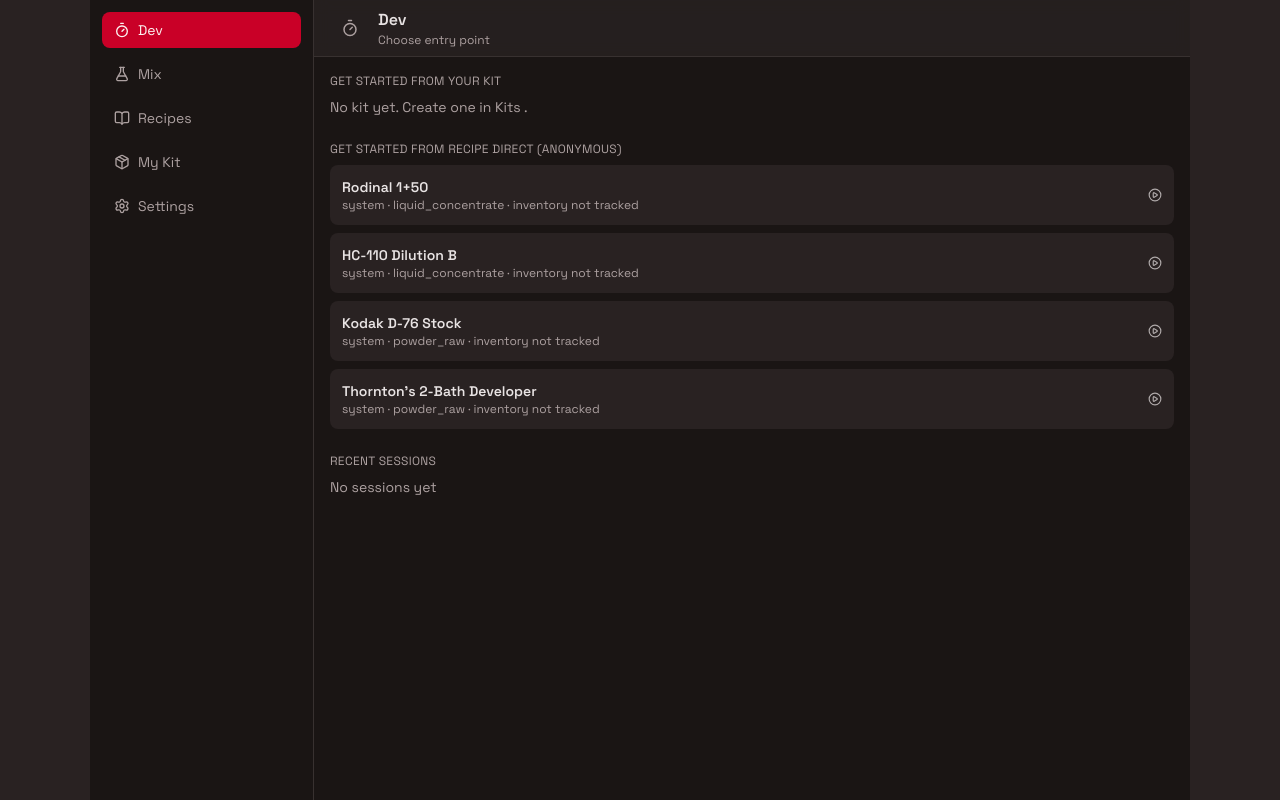
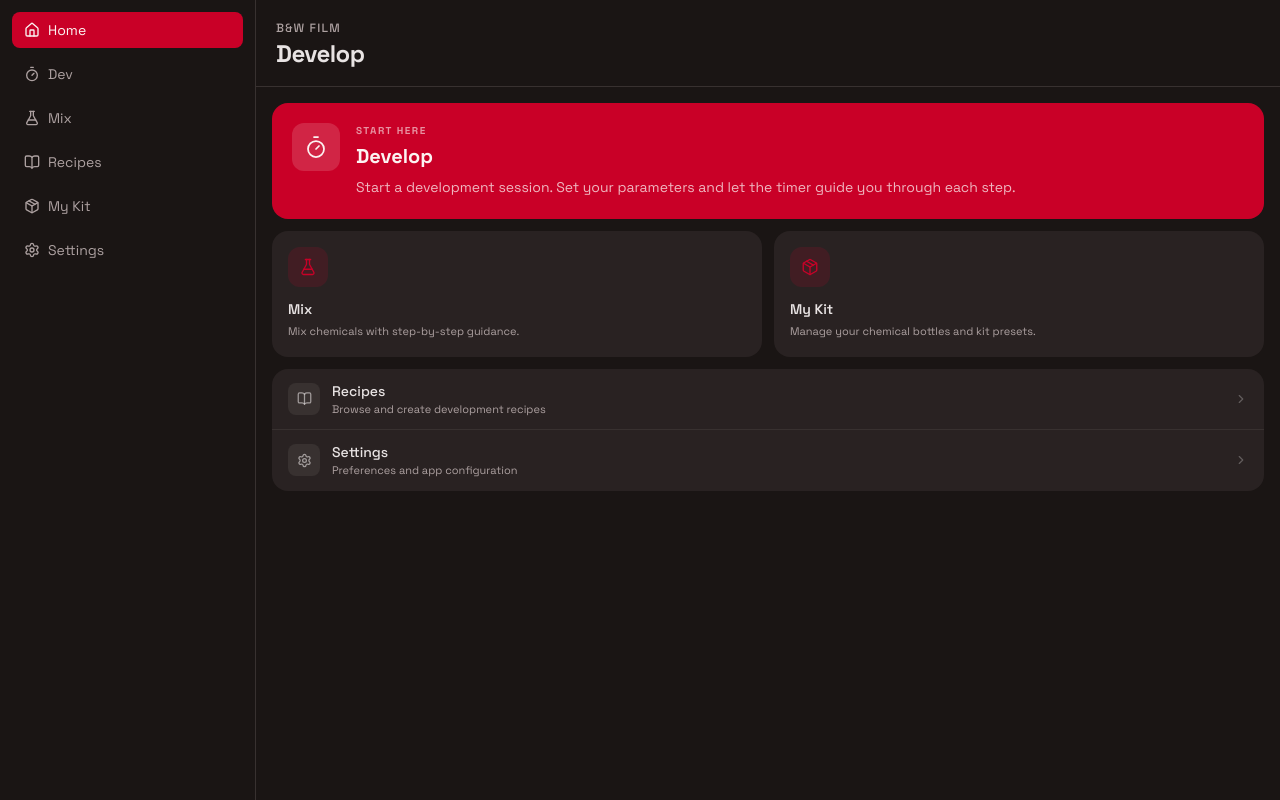
Before and after one commit to themiddnight/film-dev-app, a React (Vite) app in the folder frontend/: page /home in a window 1280 px wide. Before the commit this address led to /dev. Built offline with nearby package versions, Linux system fonts and the light colour scheme.

Commit message:
feat: add HomePage and update navigation structure to include Home

```diff
--- a/frontend/src/App.tsx
+++ b/frontend/src/App.tsx
@@ -4,6 +4,7 @@
 import { useEffect } from "react";
 
 // Pages
+import HomePage from "./pages/HomePage";
 import RecipesPage from "./pages/RecipesPage";
 import RecipeDetailPage from "./pages/RecipeDetailPage";
 import CreateRecipeFullPage from "./pages/CreateRecipeFullPage";
@@ -38,11 +39,12 @@
   return (
     // max-width layout — mobile-first, centered on larger screens
     <div className="h-dvh flex justify-center bg-base-200">
-      <div className="w-full max-w-275 h-dvh bg-base-100 relative overflow-hidden flex flex-col">
+      <div className="w-full h-dvh bg-base-100 relative overflow-hidden flex flex-col">
         <BrowserRouter>
           <Routes>
             <Route path="/" element={<MainLayout />}>
-              <Route index element={<Navigate to="dev" replace />} />
+              <Route index element={<Navigate to="home" replace />} />
+              <Route path="home" element={<HomePage />} />
               <Route path="dev" element={<DevEntryPage />} />
               <Route path="dev/setup" element={<DevSetupPage />} />
               <Route path="dev/timer" element={<DevTimerPage />} />
--- a/frontend/src/components/MainLayout.tsx
+++ b/frontend/src/components/MainLayout.tsx
@@ -1,14 +1,23 @@
 import { useEffect, useRef } from 'react'
-import { NavLink, Outlet, useLocation } from 'react-router-dom'
-import { BookOpen, FlaskConical, Package, Settings, Timer } from 'lucide-react'
+import { NavLink, Outlet, useLocation, useNavigate } from 'react-router-dom'
+import { BookOpen, FlaskConical, Home, Package, Settings, Timer } from 'lucide-react'
 import { useMixingStore } from '../store/mixingStore'
 
-const tabs = [
+// Tablet sidebar tabs (Home first, then the rest)
+const sidebarTabs = [
+  { to: '/home', label: 'Home', icon: Home },
   { to: '/dev', label: 'Dev', icon: Timer },
   { to: '/mix', label: 'Mix', icon: FlaskConical },
   { to: '/recipes', label: 'Recipes', icon: BookOpen },
   { to: '/kits', label: 'My Kit', icon: Package },
   { to: '/settings', label: 'Settings', icon: Settings },
+]
+
+// Mobile bottom nav: Recipes · HOME (FAB) · Settings
+const mobileNavItems = [
+  { to: '/recipes', label: 'Recipes', icon: BookOpen, isFab: false },
+  { to: '/home', label: 'Home', icon: Home, isFab: true },
+  { to: '/settings', label: 'Settings', icon: Settings, isFab: false },
 ]
 
 // Routes where the bottom nav should be hidden (active process screens)
@@ -40,6 +49,7 @@
 
 export default function MainLayout() {
   const { pathname } = useLocation()
+  const navigate = useNavigate()
   const hideNav = PROCESS_ROUTES.includes(pathname)
   const resetMixing = useMixingStore((s) => s.resetAll)
   const prevPathRef = useRef(pathname)
@@ -54,8 +64,9 @@
 
   return (
     <div className="h-full w-full flex flex-col md:flex-row">
-      <aside className="hidden md:flex md:w-56 border-r border-base-300 p-3 flex-col gap-2 bg-base-100">
-        {tabs.map((tab) => (
+      {/* Tablet sidebar */}
+      <aside className="hidden md:flex md:w-1/5 md:min-w-56 border-r border-base-300 p-3 flex-col gap-2 bg-base-100">
+        {sidebarTabs.map((tab) => (
           <TabLink key={tab.to} to={tab.to} label={tab.label} icon={tab.icon} />
         ))}
       </aside>
@@ -64,23 +75,37 @@
         <Outlet />
       </main>
 
+      {/* Mobile bottom nav: Recipes · HOME FAB · Settings */}
       {!hideNav && (
-        <nav className="md:hidden h-16 fixed bottom-0 left-1/2 -translate-x-1/2 w-full max-w-275 border-t border-base-300 bg-base-100 px-2 py-1 grid grid-cols-5 gap-1 z-40">
-          {tabs.map((tab) => {
-            const Icon = tab.icon
-            return (
+        <nav className="md:hidden h-16 fixed bottom-0 left-1/2 -translate-x-1/2 w-full max-w-275 border-t border-base-300 bg-base-100 z-40 flex items-center justify-around px-4">
+          {mobileNavItems.map(({ to, label, icon: Icon, isFab }) =>
+            isFab ? (
+              <button
+                key={to}
+                onClick={() => navigate(to)}
+                className={`w-18 h-18 rounded-full flex flex-col items-center justify-center gap-0.5 shadow-lg -mt-5 border-4 border-base-100 transition-colors ${
+                  pathname === to
+                    ? 'bg-primary text-primary-content'
+                    : 'bg-base-300 text-base-content hover:bg-primary hover:text-primary-content'
+                }`}
+                aria-label={label}
+              >
+                <Icon size={22} />
+                <span className="text-[10px] font-semibold">{label}</span>
+              </button>
+            ) : (
               <NavLink
-                key={tab.to}
-                to={tab.to}
+                key={to}
+                to={to}
                 className={({ isActive }) =>
-                  `flex flex-col items-center justify-center py-1 rounded-md text-[10px] ${isActive ? 'text-primary font-semibold' : 'text-sub'}`
+                  `flex flex-col items-center justify-center py-1 gap-0.5 text-[10px] w-14 ${isActive ? 'text-primary font-semibold' : 'text-sub'}`
                 }
               >
                 <Icon size={18} />
-                <span>{tab.label}</span>
+                <span>{label}</span>
               </NavLink>
             )
-          })}
+          )}
         </nav>
       )}
     </div>
--- /dev/null
+++ b/frontend/src/pages/HomePage.tsx
@@ -0,0 +1,125 @@
+// pages/HomePage.tsx — entry point / launcher
+import { useNavigate } from 'react-router-dom'
+import { Timer, FlaskConical, Package, BookOpen, Settings, ChevronRight } from 'lucide-react'
+
+type NavCard = {
+  to: string
+  icon: typeof Timer
+  label: string
+  description: string
+  size: 'hero' | 'secondary' | 'tertiary'
+}
+
+const cards: NavCard[] = [
+  {
+    to: '/dev',
+    icon: Timer,
+    label: 'Develop',
+    description: 'Start a development session. Set your parameters and let the timer guide you through each step.',
+    size: 'hero',
+  },
+  {
+    to: '/mix',
+    icon: FlaskConical,
+    label: 'Mix',
+    description: 'Mix chemicals with step-by-step guidance.',
+    size: 'secondary',
+  },
+  {
+    to: '/kits',
+    icon: Package,
+    label: 'My Kit',
+    description: 'Manage your chemical bottles and kit presets.',
+    size: 'secondary',
+  },
+  {
+    to: '/recipes',
+    icon: BookOpen,
+    label: 'Recipes',
+    description: 'Browse and create development recipes',
+    size: 'tertiary',
+  },
+  {
+    to: '/settings',
+    icon: Settings,
+    label: 'Settings',
+    description: 'Preferences and app configuration',
+    size: 'tertiary',
+  },
+]
+
+export default function HomePage() {
+  const navigate = useNavigate()
+
+  const hero = cards.find((c) => c.size === 'hero')!
+  const secondary = cards.filter((c) => c.size === 'secondary')
+  const tertiary = cards.filter((c) => c.size === 'tertiary')
+
+  return (
+    <div className="flex flex-col h-full">
+      {/* Header */}
+      <div className="bg-base-100 sticky top-0 z-30 border-b border-base-300 px-5 pt-5 pb-4">
+        <p className="text-xs font-medium text-sub uppercase tracking-widest mb-0.5">B&amp;W Film</p>
+        <h1 className="text-2xl font-bold tracking-tight">Develop</h1>
+      </div>
+
+      <div className="flex-1 min-h-0 overflow-y-auto px-4 py-4 space-y-3">
+
+        {/* Hero — Dev */}
+        <button
+          onClick={() => navigate(hero.to)}
+          className="w-full text-left rounded-2xl bg-primary text-primary-content p-5 hover:brightness-110 active:scale-[0.98] transition-all"
+        >
+          <div className="flex items-start gap-4">
+            <div className="w-12 h-12 rounded-xl bg-primary-content/15 flex items-center justify-center shrink-0">
+              <hero.icon size={24} strokeWidth={1.75} />
+            </div>
+            <div className="flex-1 min-w-0">
+              <p className="text-[10px] font-bold uppercase tracking-[0.15em] opacity-60 mb-1">Start here</p>
+              <p className="text-xl font-bold mb-1.5">{hero.label}</p>
+              <p className="text-sm opacity-75 leading-relaxed">{hero.description}</p>
+            </div>
+          </div>
+        </button>
+
+        {/* Secondary — Mix + My Kit */}
+        <div className="grid grid-cols-2 gap-3">
+          {secondary.map((card) => (
+            <button
+              key={card.to}
+              onClick={() => navigate(card.to)}
+              className="text-left rounded-2xl bg-base-200 hover:bg-base-300 active:scale-[0.97] transition-all p-4"
+            >
+              <div className="w-10 h-10 rounded-xl bg-primary/15 flex items-center justify-center mb-3">
+                <card.icon size={18} className="text-primary" strokeWidth={1.75} />
+              </div>
+              <p className="font-semibold text-sm mb-1">{card.label}</p>
+              <p className="text-[11px] text-sub leading-relaxed">{card.description}</p>
+            </button>
+          ))}
+        </div>
+
+        {/* Tertiary — Recipes + Settings */}
+        <div className="rounded-2xl bg-base-200 overflow-hidden divide-y divide-base-300">
+          {tertiary.map((card) => (
+            <button
+              key={card.to}
+              onClick={() => navigate(card.to)}
+              className="w-full text-left px-4 py-3 flex items-center gap-3 hover:bg-base-300 active:bg-base-300 transition-colors"
+            >
+              <div className="w-8 h-8 rounded-lg bg-base-300 flex items-center justify-center shrink-0">
+                <card.icon size={15} className="text-base-content/60" />
+              </div>
+              <div className="min-w-0 flex-1">
+                <p className="font-medium text-sm">{card.label}</p>
+                <p className="text-[11px] text-sub">{card.description}</p>
+              </div>
+              <ChevronRight size={14} className="text-base-content/30 shrink-0" />
+            </button>
+          ))}
+        </div>
+
+      </div>
+    </div>
+  )
+}
--- a/frontend/src/pages/KitsPage.tsx
+++ b/frontend/src/pages/KitsPage.tsx
@@ -1,4 +1,5 @@
 import { useMemo, useState } from 'react'
+import { useNavigate } from 'react-router-dom'
 import { AlertTriangle, Edit2, Layers, Package, Plus, Search, Trash2 } from 'lucide-react'
 import Navbar from '../components/Navbar'
 import BottomSheet from '../components/BottomSheet'
@@ -181,6 +182,7 @@
 }
 
 export default function KitsPage() {
+  const navigate = useNavigate()
 
   const [query, setQuery] = useState('')
   const [stepType, setStepType] = useState<'all' | RecipeStepType>('all')
@@ -341,7 +343,8 @@
       <Navbar
         title="My Kit"
         subtitle="Inventory + kits"
-        showBack={false}
+        showBack={true}
+        onBack={() => navigate('/home')}
         left={<Package size={18} className="text-sub" />}
       />
 
--- a/frontend/src/pages/dev/DevEntryPage.tsx
+++ b/frontend/src/pages/dev/DevEntryPage.tsx
@@ -44,7 +44,7 @@
 
   return (
     <div className="flex flex-col h-full">
-      <Navbar title="Dev" subtitle="Choose entry point" showBack={false} left={<Timer size={18} className="text-sub" />} />
+      <Navbar title="Dev" subtitle="Choose entry point" showBack={true} onBack={() => navigate('/home')} left={<Timer size={18} className="text-sub" />} />
 
       <div className="flex-1 min-h-0 overflow-y-auto p-4 space-y-6">
         <section>
--- a/frontend/src/pages/mix/MixSelectPage.tsx
+++ b/frontend/src/pages/mix/MixSelectPage.tsx
@@ -67,7 +67,7 @@
 
   return (
     <div className="flex flex-col h-full">
-      <Navbar title="Mix" subtitle="Multi-select recipes" onBack={() => navigate('/dev')} left={<FlaskConical size={18} className="text-sub" />} />
+      <Navbar title="Mix" subtitle="Multi-select recipes" onBack={() => navigate('/home')} left={<FlaskConical size={18} className="text-sub" />} />
 
       <div className="p-4 border-b border-base-300 space-y-3">
         <label className="input input-bordered flex items-center gap-2 w-full">
```
